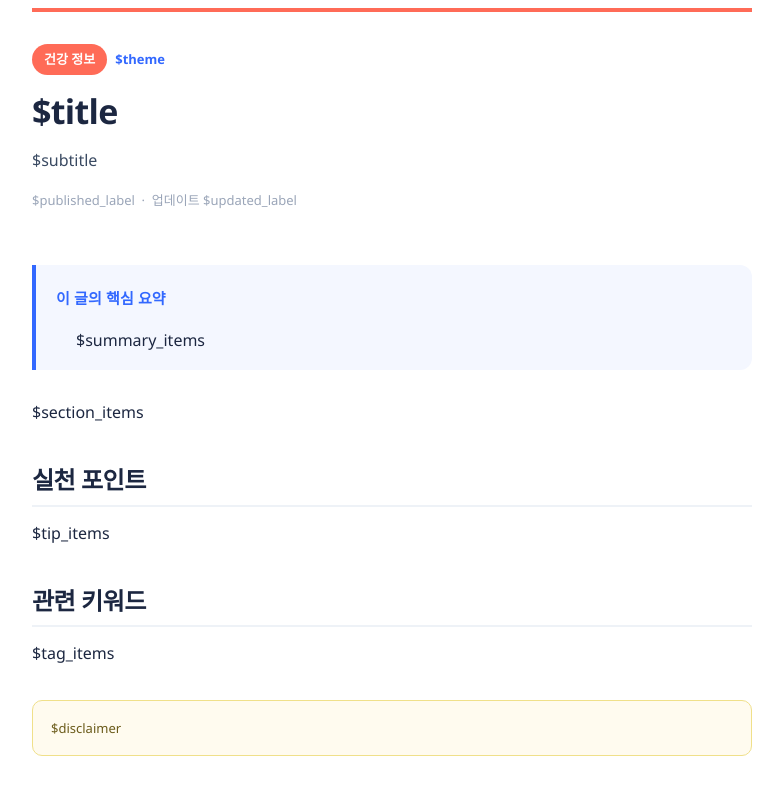
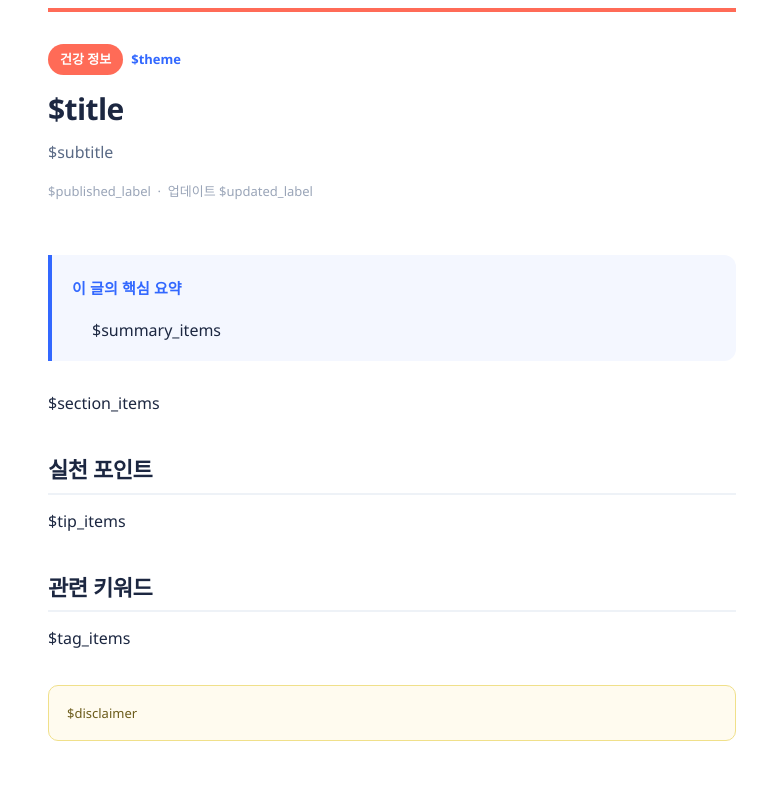
Before and after one commit to jansssss/blogger, a Python web app: template templates/article.html.j2 in a window 1280 px wide. Shown: the whole page, without its empty margins (248-1031 px from the left). After the commit the page ends 741 px from the top, so only its background shows below. Run offline with Jinja, Linux system fonts and the light colour scheme; the template is opened without the code that fills it, so the values that code supplies are empty.

Commit message:
fix: CSS를 인라인 스타일로 변경해 Blogger 편집기 공백 문제 해결
<style> 블록이 Blogger WYSIWYG 편집기에서 처리되지 않아
수정 버튼 클릭 시 흰 화면이 나오는 문제를 수정.
모든 스타일을 인라인 style 속성으로 변환.

Co-Authored-By: Claude Sonnet 4.6 <noreply@anthropic.com>

```diff
--- a/templates/article.html.j2
+++ b/templates/article.html.j2
@@ -6,174 +6,35 @@
   <title>$title</title>
 </head>
 <body>
-<div class="hb-post">
-<style>
-.hb-post {
-  font-family: "Apple SD Gothic Neo", "Malgun Gothic", "Segoe UI", sans-serif;
-  color: #1c2741;
-  line-height: 1.8;
-  max-width: 720px;
-  margin: 0 auto;
-  padding: 0 16px 48px;
-  word-break: keep-all;
-}
-.hb-post * { box-sizing: border-box; }
+<div style="font-family: 'Apple SD Gothic Neo', 'Malgun Gothic', 'Segoe UI', sans-serif; color: #1c2741; line-height: 1.8; max-width: 720px; margin: 0 auto; padding: 0 16px 48px; word-break: keep-all; box-sizing: border-box;">
 
-/* 상단 헤더 */
-.hb-header {
-  border-top: 4px solid #ff6b57;
-  padding: 32px 0 24px;
-}
-.hb-badge {
-  display: inline-block;
-  background: #ff6b57;
-  color: #fff;
-  font-size: 13px;
-  font-weight: 700;
-  padding: 4px 12px;
-  border-radius: 999px;
-  margin-bottom: 14px;
-}
-.hb-theme {
-  display: inline-block;
-  color: #3268ff;
-  font-size: 13px;
-  font-weight: 600;
-  margin-left: 8px;
-}
-.hb-post h1 {
-  margin: 0 0 12px;
-  font-size: clamp(22px, 5vw, 34px);
-  font-weight: 800;
-  line-height: 1.3;
-  letter-spacing: -0.02em;
-  color: #1c2741;
-}
-.hb-subtitle {
-  font-size: 16px;
-  color: #5a6a85;
-  margin: 0 0 14px;
-  line-height: 1.6;
-}
-.hb-meta {
-  font-size: 13px;
-  color: #9aa5b8;
-}
-
-/* 핵심 요약 카드 */
-.hb-summary {
-  background: #f4f7ff;
-  border-left: 4px solid #3268ff;
-  border-radius: 0 12px 12px 0;
-  padding: 20px 20px 16px;
-  margin: 28px 0;
-}
-.hb-summary-title {
-  font-size: 15px;
-  font-weight: 700;
-  color: #3268ff;
-  margin: 0 0 14px;
-  letter-spacing: 0.01em;
-}
-.hb-summary ol {
-  margin: 0;
-  padding-left: 20px;
-  display: flex;
-  flex-direction: column;
-  gap: 8px;
-}
-.hb-summary li {
-  font-size: 15px;
-  color: #2a3a5c;
-  line-height: 1.6;
-}
-
-/* 본문 섹션 */
-.hb-post h2 {
-  font-size: clamp(18px, 4vw, 24px);
-  font-weight: 800;
-  color: #1c2741;
-  margin: 36px 0 12px;
-  padding-bottom: 8px;
-  border-bottom: 2px solid #eef2f7;
-  letter-spacing: -0.02em;
-  line-height: 1.4;
-}
-.hb-post p {
-  font-size: 16px;
-  color: #3a4a62;
-  margin: 0 0 14px;
-  line-height: 1.85;
-}
-
-/* 실천 포인트 & 키워드 칩 */
-.hb-chips {
-  display: flex;
-  flex-wrap: wrap;
-  gap: 8px;
-  margin: 12px 0 4px;
-}
-.hb-chip {
-  display: inline-block;
-  padding: 6px 14px;
-  border-radius: 999px;
-  background: #fff;
-  border: 1.5px solid #d0daea;
-  color: #4a5a78;
-  font-size: 13px;
-  font-weight: 600;
-  line-height: 1;
-}
-.hb-section-tips .hb-chip { border-color: #ffcfc9; color: #cc3a28; }
-.hb-section-tags .hb-chip { border-color: #bdd0ff; color: #2652cc; }
-
-/* 면책 고지 */
-.hb-notice {
-  margin-top: 32px;
-  padding: 16px 18px;
-  border-radius: 10px;
-  background: #fffbef;
-  border: 1px solid #f0e08a;
-  font-size: 13px;
-  color: #6b5b1a;
-  line-height: 1.7;
-}
-
-@media (max-width: 480px) {
-  .hb-post { padding: 0 12px 36px; }
-  .hb-header { padding: 24px 0 18px; }
-  .hb-summary { padding: 16px 14px 12px; }
-  .hb-post h2 { margin-top: 28px; }
-}
-</style>
-
-  <div class="hb-header">
-    <span class="hb-badge">건강 정보</span><span class="hb-theme">$theme</span>
-    <h1>$title</h1>
-    <p class="hb-subtitle">$subtitle</p>
-    <div class="hb-meta">$published_label &nbsp;·&nbsp; 업데이트 $updated_label</div>
+  <div style="border-top: 4px solid #ff6b57; padding: 32px 0 24px;">
+    <span style="display: inline-block; background: #ff6b57; color: #fff; font-size: 13px; font-weight: 700; padding: 4px 12px; border-radius: 999px; margin-bottom: 14px;">건강 정보</span><span style="display: inline-block; color: #3268ff; font-size: 13px; font-weight: 600; margin-left: 8px;">$theme</span>
+    <h1 style="margin: 0 0 12px; font-size: 30px; font-weight: 800; line-height: 1.3; letter-spacing: -0.02em; color: #1c2741;">$title</h1>
+    <p style="font-size: 16px; color: #5a6a85; margin: 0 0 14px; line-height: 1.6;">$subtitle</p>
+    <div style="font-size: 13px; color: #9aa5b8;">$published_label &nbsp;·&nbsp; 업데이트 $updated_label</div>
   </div>
 
-  <div class="hb-summary">
-    <div class="hb-summary-title">이 글의 핵심 요약</div>
-    <ol>
+  <div style="background: #f4f7ff; border-left: 4px solid #3268ff; border-radius: 0 12px 12px 0; padding: 20px 20px 16px; margin: 28px 0;">
+    <div style="font-size: 15px; font-weight: 700; color: #3268ff; margin: 0 0 14px; letter-spacing: 0.01em;">이 글의 핵심 요약</div>
+    <ol style="margin: 0; padding-left: 20px;">
       $summary_items
     </ol>
   </div>
 
   $section_items
 
-  <div class="hb-section-tips">
-    <h2>실천 포인트</h2>
-    <div class="hb-chips">$tip_items</div>
+  <div style="margin-top: 36px;">
+    <h2 style="font-size: 22px; font-weight: 800; color: #1c2741; margin: 36px 0 12px; padding-bottom: 8px; border-bottom: 2px solid #eef2f7; letter-spacing: -0.02em; line-height: 1.4;">실천 포인트</h2>
+    <div style="display: flex; flex-wrap: wrap; gap: 8px; margin: 12px 0 4px;">$tip_items</div>
   </div>
 
-  <div class="hb-section-tags">
-    <h2>관련 키워드</h2>
-    <div class="hb-chips">$tag_items</div>
+  <div style="margin-top: 36px;">
+    <h2 style="font-size: 22px; font-weight: 800; color: #1c2741; margin: 36px 0 12px; padding-bottom: 8px; border-bottom: 2px solid #eef2f7; letter-spacing: -0.02em; line-height: 1.4;">관련 키워드</h2>
+    <div style="display: flex; flex-wrap: wrap; gap: 8px; margin: 12px 0 4px;">$tag_items</div>
   </div>
 
-  <div class="hb-notice">$disclaimer</div>
+  <div style="margin-top: 32px; padding: 16px 18px; border-radius: 10px; background: #fffbef; border: 1px solid #f0e08a; font-size: 13px; color: #6b5b1a; line-height: 1.7;">$disclaimer</div>
 
 </div>
 </body>
```
Also changed, not shown: src/render_html.py (+5 -5 lines).
